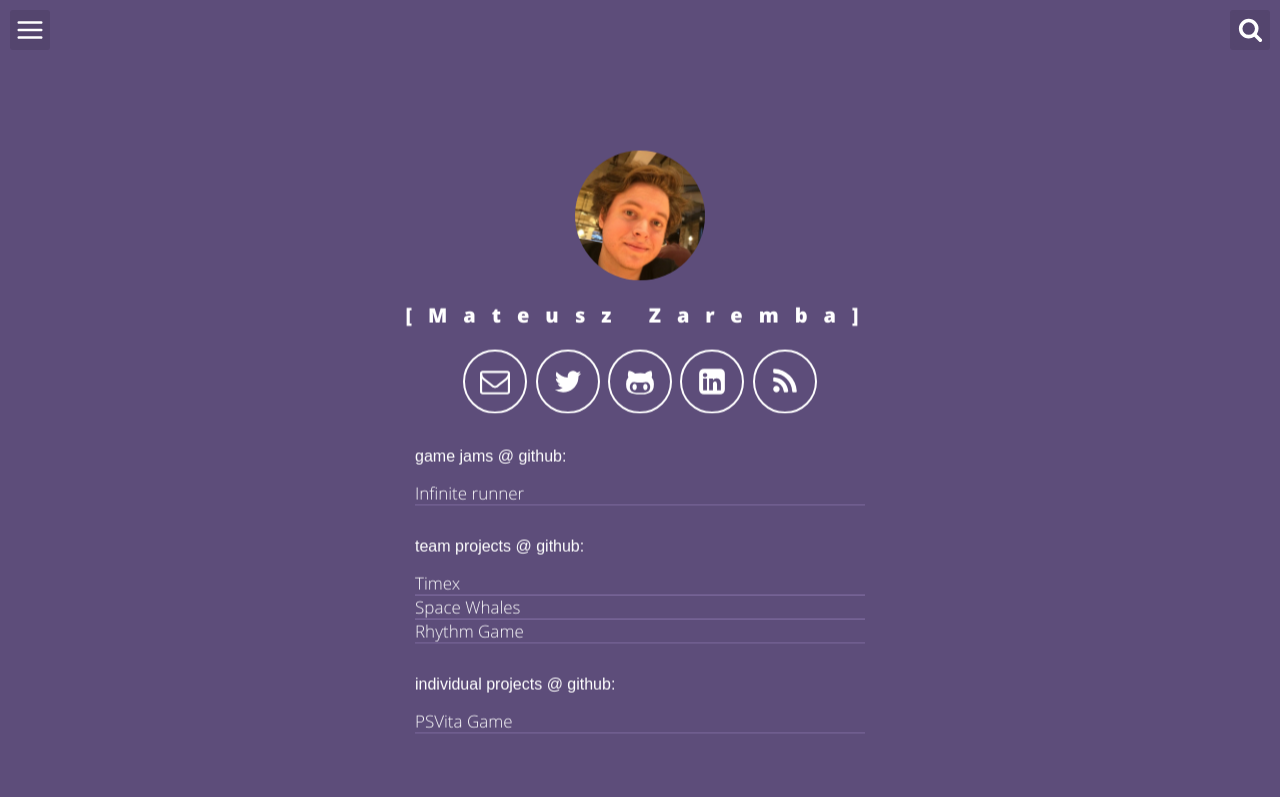
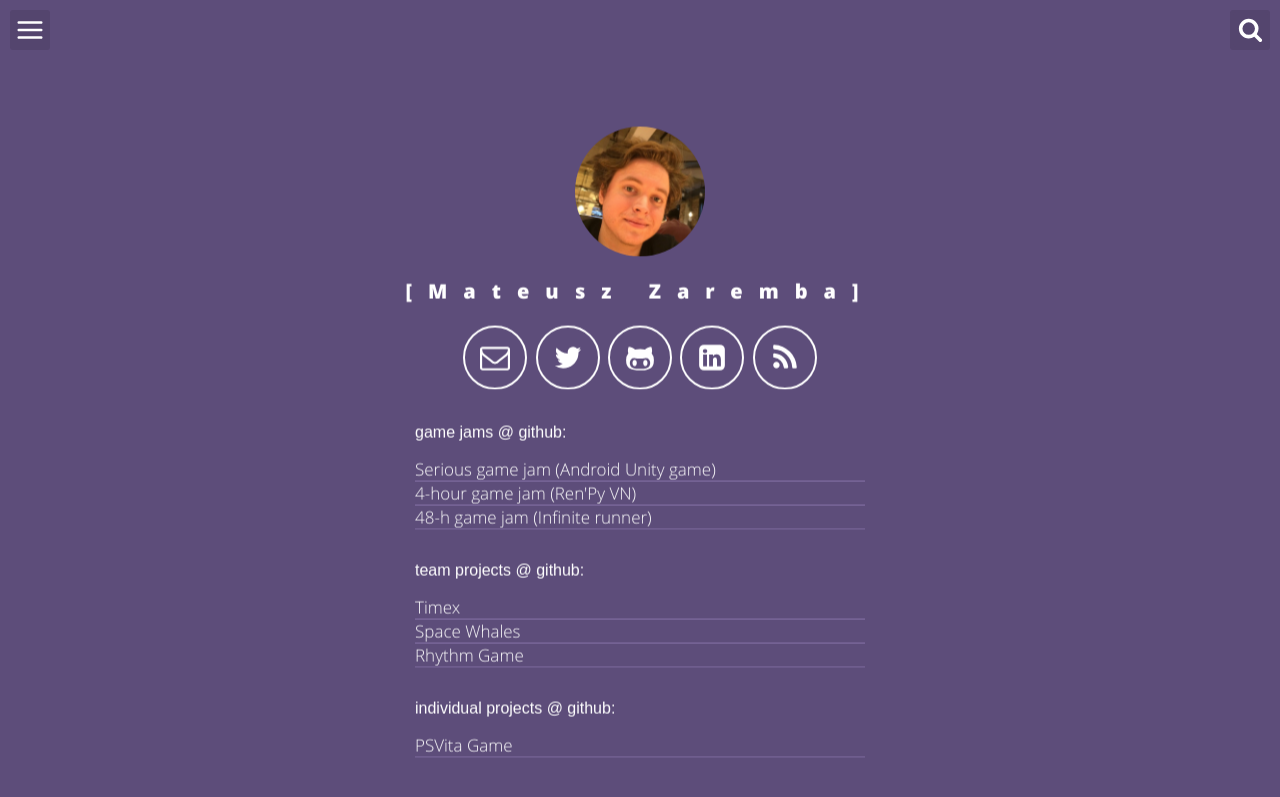
Before and after one commit to matzar/matzar.github.io, a Jekyll site: the page built from index.html, in a window 1280 px wide. Shown: the top 797 px of the page. Built offline with Jekyll 4.4.1, drawn with Linux system fonts in a browser that asks for light colours.

Commit message:
game jams update

```diff
--- a/_config.yml
+++ b/_config.yml
@@ -65,7 +65,11 @@ links:
 
 # individual projects in header index
 game_jams:
-  - name: Infinite runner
+  - name: Serious game jam (Android Unity game)
+    url: https://github.com/matzar/Chemistry-Game-Jam
+  - name: 4-hour game jam (Ren'Py VN)
+    url: https://github.com/matzar/ren-py
+  - name: 48-h game jam (Infinite runner)
     url: https://github.com/matzar/infinite-runner
 
 # projects in header index
```
